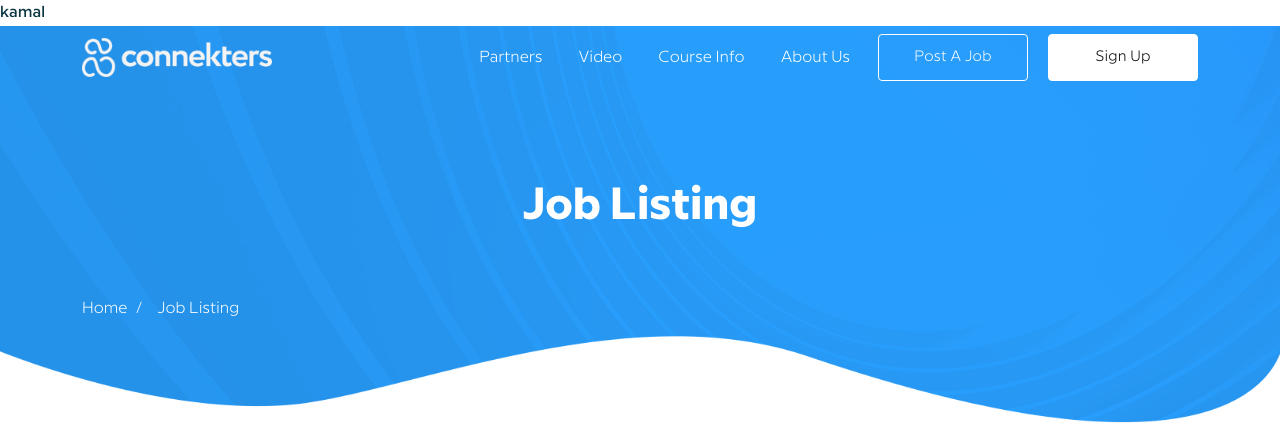
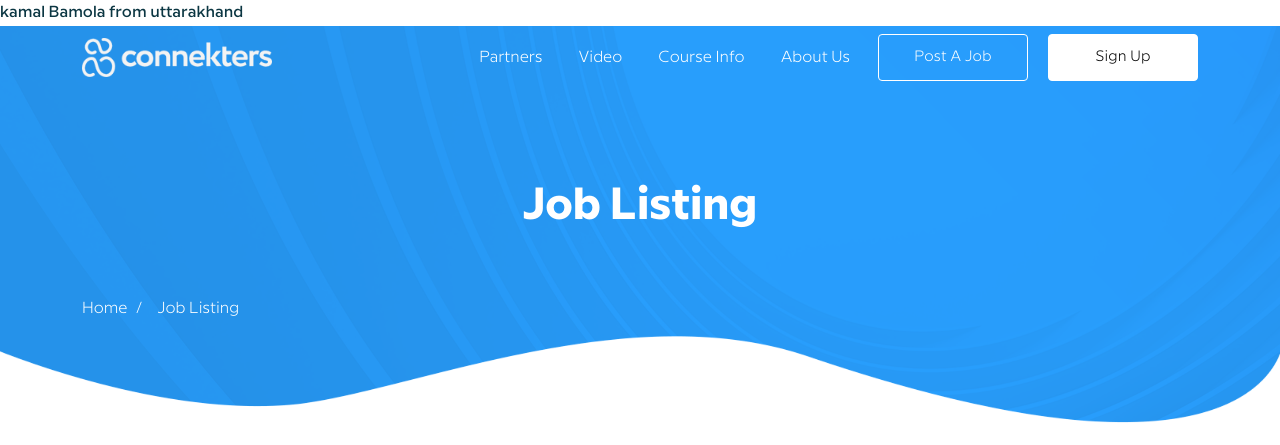
Before and after one commit to kamal-Bamola/Kamal-first-repo, a PHP site: page /Job-listing.php in a window 1280 px wide. Shown: the top 445 px of the page. Run offline with PHP 8.4, Linux system fonts and the light colour scheme.

Commit message:
header function

```diff
--- a/header.php
+++ b/header.php
@@ -20,4 +20,4 @@
 
 <body>
 
-    <?php echo 'kamal'; ?>
+    <?php echo 'kamal Bamola from uttarakhand'; ?>
```
